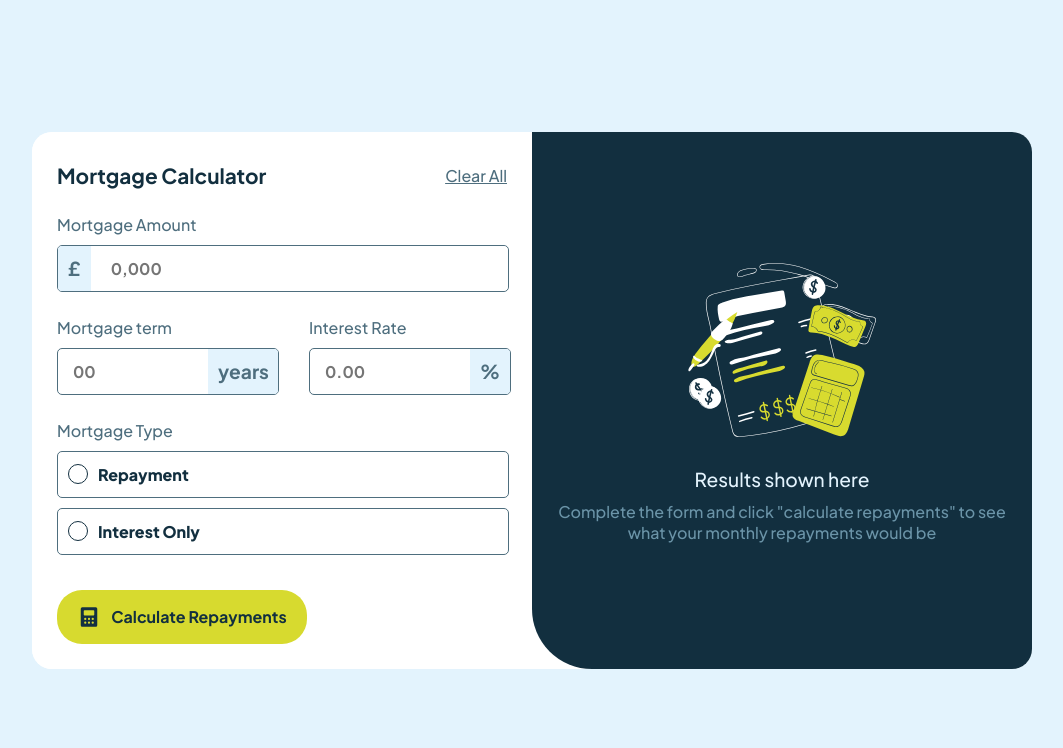
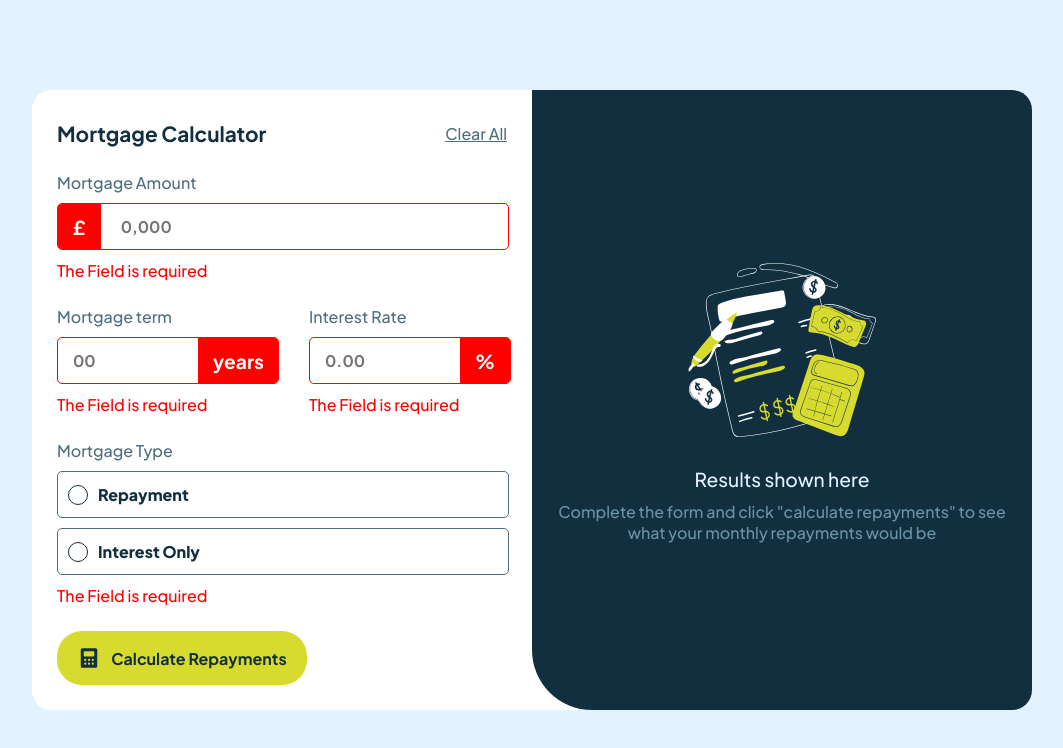
Before and after one commit to DavidSntdev/refund-calculator, a React (Vite) app: page / in a window 1280 px wide. Both pictures are taken after typing "Sample", "Sample", "Sample" into the empty fields and a click on the button "Calculate Repayments". Shown: the top 748 px of the page, without its empty margins (108-1171 px from the left). Built offline with nearby package versions, Linux system fonts and the light colour scheme.

Commit message:
Version 1.0
Update css, e adicionado verificação para ver se tem algum que não ta preenchido quando clicado no botao

```diff
--- a/src/App.jsx
+++ b/src/App.jsx
@@ -3,6 +3,7 @@ import Dados from "./components/Dados";
 import Result from "./components/Result";
 import { useState } from "react";
 import { calculateRepayments } from "./components/utils/calculateRepayments";
+import { validateFields } from "./components/utils/validateFields";
 
 function App() {
   const [amount, setAmount] = useState("");
@@ -10,10 +11,13 @@ function App() {
   const [rate, setRate] = useState("");
   const [type, setType] = useState("");
   const [result, setResult] = useState(null);
+  const [errors, setErrors] = useState({});
 
   const handleCalculateRepayments = () => {
-    const result = calculateRepayments(amount, years, rate);
-    setResult(result);
+    if (validateFields(amount, years, rate, type, setErrors)) {
+      const result = calculateRepayments(amount, years, rate);
+      setResult(result);
+    }
   };
 
   const clearAll = () => {
@@ -22,6 +26,7 @@ function App() {
     setRate("");
     setType("");
     setResult(null);
+    setErrors({});
   };
 
   return (
@@ -38,6 +43,7 @@ function App() {
           setType={setType}
           calculateRepayments={handleCalculateRepayments}
           clearAll={clearAll}
+          errors={errors}
         />
         <Result resultado={result} />
       </main>
--- a/src/components/Dados.jsx
+++ b/src/components/Dados.jsx
@@ -14,6 +14,7 @@ function Dados({
   setType,
   calculateRepayments,
   clearAll,
+  errors,
 }) {
   return (
     <div id="dados">
@@ -32,6 +33,7 @@ function Dados({
         setRate={setRate}
         type={type}
         setType={setType}
+        errors={errors}
       />
       <button onClick={calculateRepayments} id="btnCalc">
         <img src={imgCalc} alt="calcular" /> Calculate Repayments
@@ -51,6 +53,7 @@ Dados.propTypes = {
   setType: PropTypes.func.isRequired,
   calculateRepayments: PropTypes.func.isRequired,
   clearAll: PropTypes.func.isRequired,
+  errors: PropTypes.object.isRequired,
 };
 
 export default Dados;
--- a/src/components/Form.jsx
+++ b/src/components/Form.jsx
@@ -14,15 +14,16 @@ function Form({
   setRate,
   type,
   setType,
+  errors,
 }) {
   return (
-    <form action="" method="get">
-      <Amount value={amount} setValue={setAmount} />
+    <form method="get">
+      <Amount value={amount} setValue={setAmount} error={errors.amount} />
       <div id="years-rate">
-        <Years value={years} setValue={setYears} />
-        <Rate value={rate} setValue={setRate} />
+        <Years value={years} setValue={setYears} error={errors.years} />
+        <Rate value={rate} setValue={setRate} error={errors.rate} />
       </div>
-      <Type type={type} setType={setType} />
+      <Type type={type} setType={setType} error={errors.type} />
     </form>
   );
 }
@@ -36,6 +37,12 @@ Form.propTypes = {
   setRate: PropTypes.func.isRequired,
   type: PropTypes.string.isRequired,
   setType: PropTypes.func.isRequired,
+  errors: PropTypes.shape({
+    amount: PropTypes.string,
+    years: PropTypes.string,
+    rate: PropTypes.string,
+    type: PropTypes.string,
+  }).isRequired,
 };
 
 export default Form;
--- a/src/components/form/Amount.jsx
+++ b/src/components/form/Amount.jsx
@@ -2,7 +2,7 @@ import { useState } from "react";
 import PropTypes from "prop-types";
 import { formatNumber } from "../utils/formatNumber";
 
-function Amount({ value, setValue }) {
+function Amount({ value, setValue, error }) {
   const [isAmountFocused, setIsAmountFocused] = useState(false);
 
   const handleChange = (e) => {
@@ -18,7 +18,7 @@ function Amount({ value, setValue }) {
         style={{
           borderColor: isAmountFocused
             ? "var(--colorLime)"
-            : "var(--colorSlate700)",
+            : error && "red",
         }}
       >
         <label
@@ -27,10 +27,10 @@ function Amount({ value, setValue }) {
           style={{
             backgroundColor: isAmountFocused
               ? "var(--colorLime)"
-              : "var(--colorSlate100)",
+              : error && "red",
             color: isAmountFocused
               ? "var(--colorSlate900)"
-              : "var(--colorSlate700)",
+              : error && "white",
           }}
         >
           £
@@ -48,6 +48,7 @@ function Amount({ value, setValue }) {
           placeholder="0,000"
         />
       </div>
+      {error && <p className="error">{error}</p>}
     </>
   );
 }
@@ -55,6 +56,7 @@ function Amount({ value, setValue }) {
 Amount.propTypes = {
   value: PropTypes.string.isRequired,
   setValue: PropTypes.func.isRequired,
+  error: PropTypes.string,
 };
 
 export default Amount;
--- a/src/components/form/Rate.jsx
+++ b/src/components/form/Rate.jsx
@@ -1,7 +1,7 @@
 import { useState } from "react";
 import PropTypes from "prop-types";
 
-function Rate({ value, setValue }) {
+function Rate({ value, setValue, error }) {
   const [isRateFocused, setIsRateFocused] = useState(false);
 
   const formatNumber = (num) => {
@@ -27,7 +27,7 @@ function Rate({ value, setValue }) {
         style={{
           borderColor: isRateFocused
             ? "var(--colorLime)"
-            : "var(--colorSlate700)",
+            : error && "red",
         }}
       >
         <input
@@ -48,15 +48,16 @@ function Rate({ value, setValue }) {
           style={{
             backgroundColor: isRateFocused
               ? "var(--colorLime)"
-              : "var(--colorSlate100)",
+              : error && "red",
             color: isRateFocused
               ? "var(--colorSlate900)"
-              : "var(--colorSlate700)",
+              : error && "white",
           }}
         >
           %
         </label>
       </div>
+      {error && <p className="error">{error}</p>}
     </div>
   );
 }
@@ -64,6 +65,7 @@ function Rate({ value, setValue }) {
 Rate.propTypes = {
   value: PropTypes.string.isRequired,
   setValue: PropTypes.func.isRequired,
+  error: PropTypes.string,
 };
 
 export default Rate;
--- a/src/components/form/Type.jsx
+++ b/src/components/form/Type.jsx
@@ -1,7 +1,7 @@
 import { useState, useEffect } from "react";
 import PropTypes from "prop-types";
 
-function Type({ type, setType }) {
+function Type({ type, setType, error }) {
   const [isInterestSelected, setIsInterestSelected] = useState(
     type === "interest"
   );
@@ -64,6 +64,11 @@ function Type({ type, setType }) {
         />
         Interest Only
       </label>
+      {error && (
+        <p className="error" style={{ padding: 0 }}>
+          {error}
+        </p>
+      )}
     </>
   );
 }
@@ -71,6 +76,7 @@ function Type({ type, setType }) {
 Type.propTypes = {
   type: PropTypes.string.isRequired,
   setType: PropTypes.func.isRequired,
+  error: PropTypes.string,
 };
 
 export default Type;
--- a/src/components/form/Years.jsx
+++ b/src/components/form/Years.jsx
@@ -1,7 +1,7 @@
 import { useState } from "react";
 import PropTypes from "prop-types";
 
-function Years({ value, setValue }) {
+function Years({ value, setValue, error }) {
   const [isYearsFocused, setIsYearsFocused] = useState(false);
 
   const formatNumber = (num) => {
@@ -27,11 +27,11 @@ function Years({ value, setValue }) {
           style={{
             borderColor: isYearsFocused
               ? "var(--colorLime)"
-              : "var(--colorSlate700)",
+              : error && "red",
           }}
         >
           <input
-            type="text" // Change from "number" to "text"
+            type="text"
             name="Term"
             id="getYears"
             className="inputNumber"
@@ -48,15 +48,16 @@ function Years({ value, setValue }) {
             style={{
               backgroundColor: isYearsFocused
                 ? "var(--colorLime)"
-                : "var(--colorSlate100)",
+                : error && "red",
               color: isYearsFocused
                 ? "var(--colorSlate900)"
-                : "var(--colorSlate700)",
+                : error && "white",
             }}
           >
             years
           </label>
         </div>
+        {error && <p className="error" id="errorYears">{error}</p>}
       </div>
     </>
   );
@@ -65,6 +66,7 @@ function Years({ value, setValue }) {
 Years.propTypes = {
   value: PropTypes.string.isRequired,
   setValue: PropTypes.func.isRequired,
+  error: PropTypes.string,
 };
 
 export default Years;
--- a/src/components/utils/calculateRepayments.js
+++ b/src/components/utils/calculateRepayments.js
@@ -1,4 +1,4 @@
-export function calculateRepayments(amount, years, rate) {
+export const calculateRepayments = (amount, years, rate) => {
   if (amount && years && rate) {
     const principal = parseFloat(amount.replace(/,/g, ""));
     const interestRate = parseFloat(rate) / 100 / 12;
--- /dev/null
+++ b/src/components/utils/validateFields.js
@@ -0,0 +1,11 @@
+export const validateFields = (amount, years, rate, type, setErrors) => {
+  const messageError = "The Field is required";
+  const newErrors = {};
+  if (!amount) newErrors.amount = messageError;
+  if (!years) newErrors.years = messageError;
+  if (!rate) newErrors.rate = messageError;
+  if (!type) newErrors.type = messageError;
+  setErrors(newErrors);
+
+  return Object.keys(newErrors).length === 0;
+};
--- a/src/styles/Form.css
+++ b/src/styles/Form.css
@@ -36,7 +36,7 @@ input {
 
 input#getYears,
 input#getRate {
-  width: 135px;
+  width: 125px;
   margin-left: 15px;
 }
 
@@ -75,7 +75,7 @@ input#getRate {
 }
 
 input#getRate {
-  width: 145px;
+  width: 135px;
 }
 
 #yearsText,
@@ -85,7 +85,7 @@ input#getRate {
   align-items: center;
   height: 45px;
   text-align: center;
-  padding: 0px 10px;
+  padding: 0px 15px;
   font-size: 1.2em;
   color: var(--colorSlate700);
   font-weight: 700;
@@ -160,3 +160,9 @@ form > p {
   left: 50%;
   transform: translate(-50%, -50%);
 }
+
+.error {
+  color: red;
+  padding-top: 10px;
+  margin: 0;
+}
--- a/src/styles/Mobile.css
+++ b/src/styles/Mobile.css
@@ -13,10 +13,9 @@
     padding: 10px;
     padding-bottom: 25px;
     align-items: center;
-    border-radius: 0;
+    border-radius: 25px;
     width: 500px;
     margin: auto;
-    border-radius: 25px;
   }
 
   #dados,
@@ -66,6 +65,9 @@
   input#getRate {
     width: 100%;
   }
+  .error {
+    padding: 0px;
+  }
 }
 
 @media (max-width: 700px) {
@@ -91,6 +93,11 @@
     width: 100%;
     box-sizing: border-box;
     min-height: 100px;
+  }
+
+  #rateCase,
+  #yearsCase {
+    width: 100%;
   }
 
   header h1 {
@@ -135,4 +142,11 @@
   input#getRate {
     width: 100%;
   }
+  .error {
+    padding: 0px;
+  }
+
+  #errorYears {
+    padding-bottom: 15px;
+  }
 }
```
